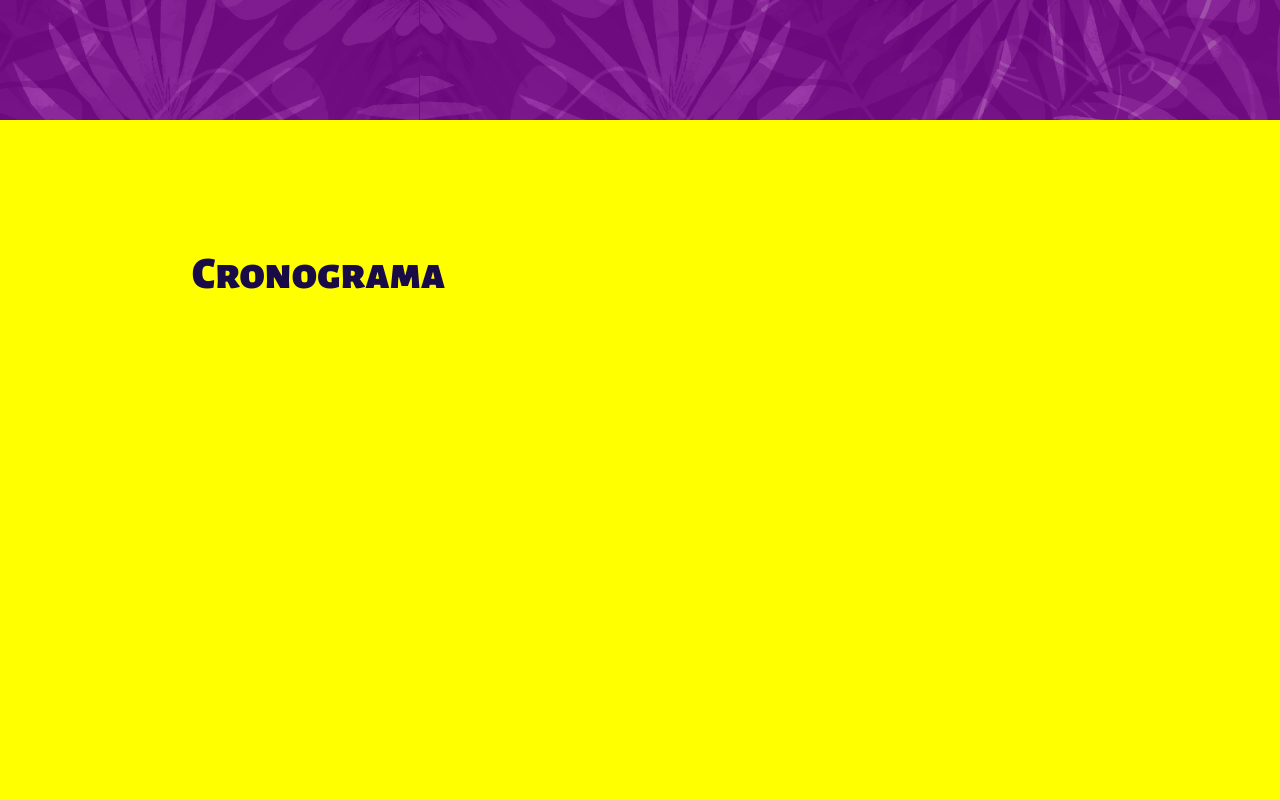
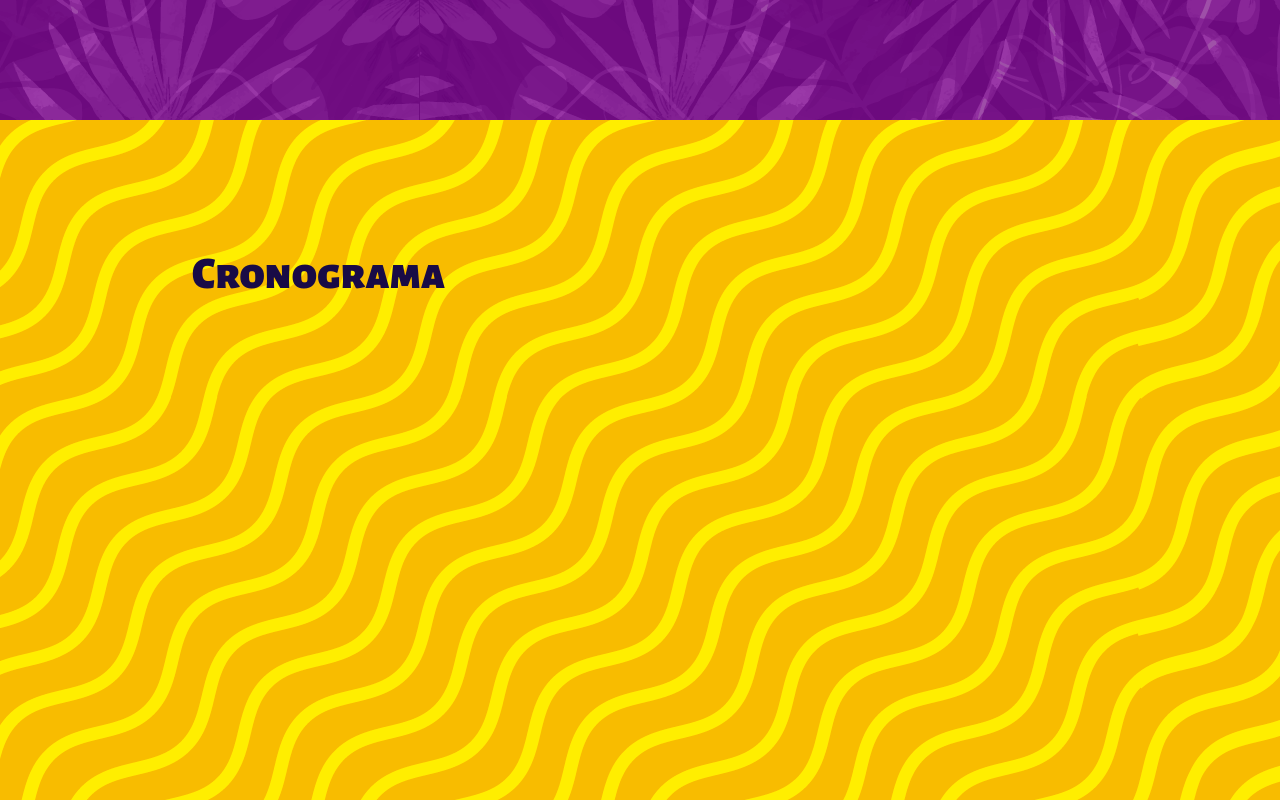
Before and after one commit to dcecoreu/dcecoreu.github.io, a plain HTML site: page index.html in a window 1280 px wide. Shown: the part 1480-2280 px from the top of the page. Drawn offline with nearby package versions, Linux system fonts and the light colour scheme.

Commit message:
Mudando o background da sessão do cronograma.

```diff
--- a/css/style.css
+++ b/css/style.css
@@ -111,7 +111,7 @@ h1{
 .sectionthree{
     height: 100vh;
     width: 100%;
-    background-color: yellow;
+    background-image: url("../img/FilhosPUC-Background-HD-Amarelo.png");
 }
 
 .pagination {
```
